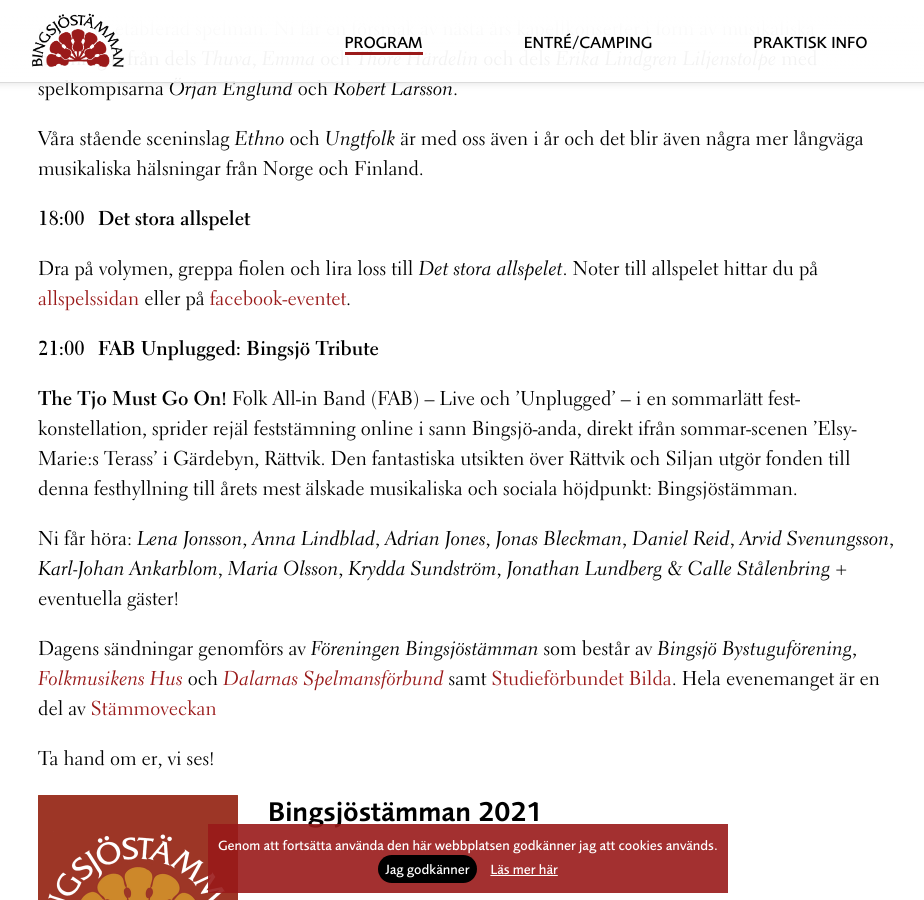
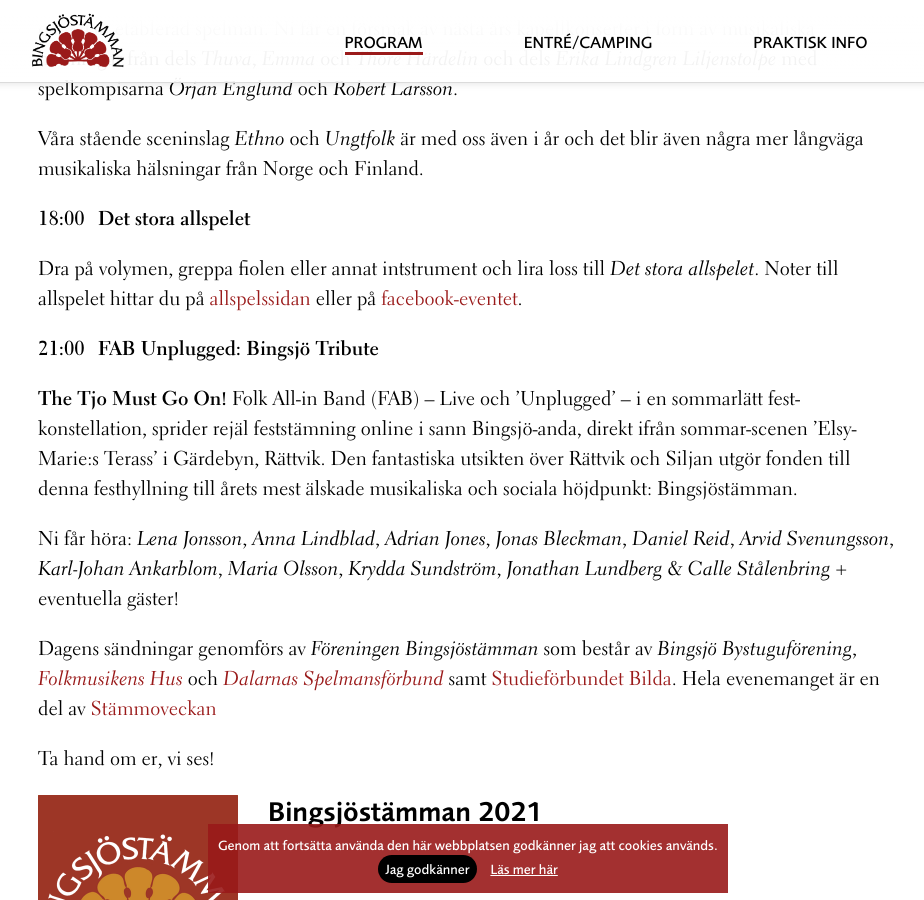
Before and after one commit to bingsjostamman/bingsjostamman.github.io, a Jekyll site: the page built from 2021/index.md, in a window 1280 px wide and 900 px high, scrolled down 811 px. Shown: the whole window, without its empty margins (172-1096 px from the left). Built offline with Jekyll 4.4.1, drawn with Linux system fonts in a browser that asks for light colours.

Commit message:
Update index.md

```diff
--- a/2021/index.md
+++ b/2021/index.md
@@ -31,7 +31,7 @@
 **18:00**
 : **Det stora allspelet**
 
-Dra på volymen, greppa fiolen och lira loss till _Det stora allspelet_. Noter till allspelet hittar du på [allspelssidan](/2021/allspel/) eller på [facebook-eventet](https://www.facebook.com/events/151631240321844).
+Dra på volymen, greppa fiolen eller annat intstrument och lira loss till _Det stora allspelet_. Noter till allspelet hittar du på [allspelssidan](/2021/allspel/) eller på [facebook-eventet](https://www.facebook.com/events/151631240321844).
 
 
 **21:00**
```
